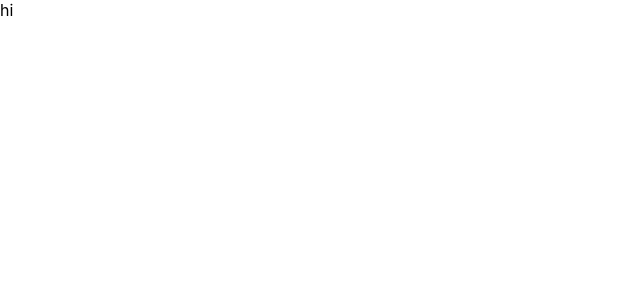
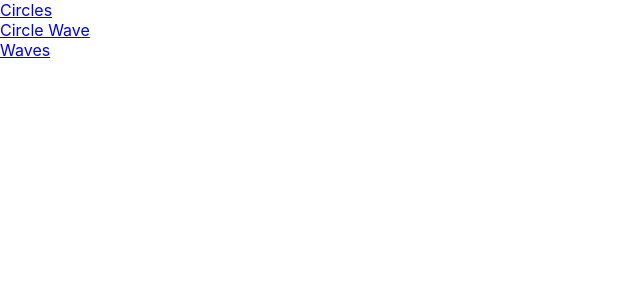
Before and after one commit to bkitano/bezy, a React (Create React App) app: page / in a window 1280 px wide. Shown: the top 300 px of the page, without its empty margins (0-640 px from the left). Built offline with nearby package versions, Linux system fonts and the light colour scheme.

Commit message:
adding home page

```diff
--- a/src/App.tsx
+++ b/src/App.tsx
@@ -1,5 +1,15 @@
+import { Link } from "react-router-dom";
+
 const App = () => {
-  return <div className="app">hi</div>;
+  return (
+    <div className="app">
+      <Link to="/circles">Circles</Link>
+      <br />
+      <Link to="/circle-wave">Circle Wave</Link>
+      <br />
+      <Link to="/waves">Waves</Link>
+    </div>
+  );
 };
 
 export default App;
```
